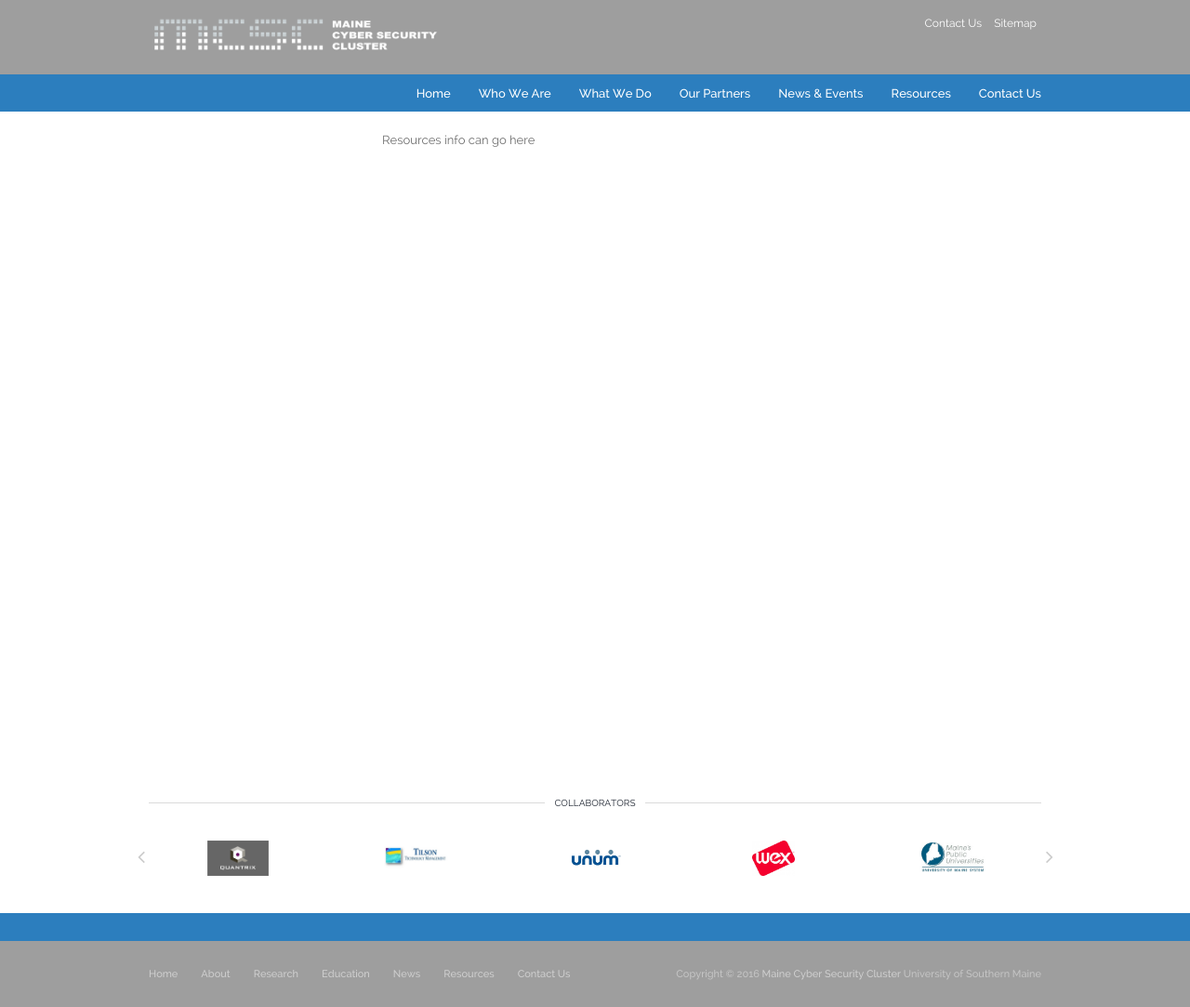
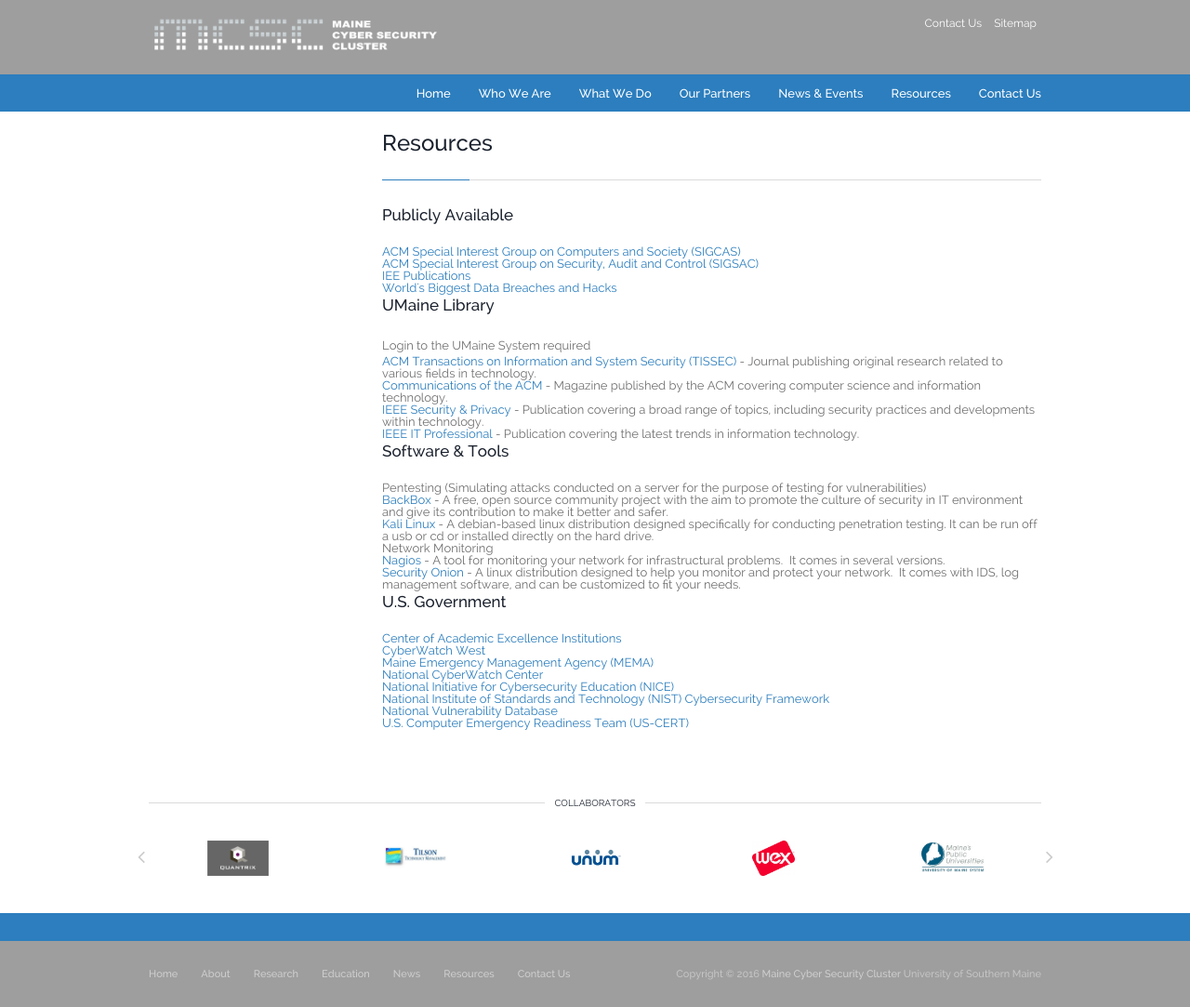
Before and after one commit to nick-spear/MCSC-Website-Update, a Jekyll site: the page built from _pages/resources/index.md, in a window 1280 px wide and 1083 px high. Shown: the whole window at 93% size. Built offline with Jekyll 4.4.1, drawn with Linux system fonts in a browser that asks for light colours; nearby versions of some CDN libraries.

Commit message:
Update index.md
Adding content

```diff
--- a/_pages/resources/index.md
+++ b/_pages/resources/index.md
@@ -4,4 +4,47 @@
 permalink: /resources/
 ---
 
-Resources info can go here
+<h1>Resources</h1>
+
+<h2>Publicly Available</h2>
+<ul>
+	<li><a href="http://www.sigcas.org/">ACM Special Interest Group on Computers and Society (SIGCAS)</a></li>
+	<li><a href="http://www.sigsac.org/">ACM Special Interest Group on Security, Audit and Control (SIGSAC)</a></li>
+	<li><a href="http://ieeexplore.ieee.org/Xplore/home.jsp">IEE Publications</a></li>
+	<li><a href="http://www.informationisbeautiful.net/visualizations/worlds-biggest-data-breaches-hacks/">World's Biggest Data Breaches and Hacks</a></li>
+</ul>
+<h2>UMaine Library</h2>
+Login to the UMaine System required
+<ul>
+	<li><a href="http://tissec.acm.org.ursus-proxy-1.ursus.maine.edu/">ACM Transactions on Information and System Security (TISSEC)</a> - Journal publishing original research related to various fields in technology.</li>
+	<li><a href="http://cacm.acm.org.ursus-proxy-1.ursus.maine.edu/">Communications of the ACM</a> - Magazine published by the ACM covering computer science and information technology.</li>
+	<li><a href="http://ieeexplore.ieee.org.ursus-proxy-1.ursus.maine.edu/">IEEE Security &amp; Privacy</a> - Publication covering a broad range of topics, including security practices and developments within technology.</li>
+	<li><a href="http://ieeexplore.ieee.org.ursus-proxy-1.ursus.maine.edu/">IEEE IT Professional</a> - Publication covering the latest trends in information technology.</li>
+	<li></li>
+</ul>
+<h2>Software &amp; Tools</h2>
+<ul>
+	<li>Pentesting (Simulating attacks conducted on a server for the purpose of testing for vulnerabilities)
+<ul>
+	<li><a href="https://www.backbox.org/">BackBox</a> - A free, open source community project with the aim to promote the culture of security in IT environment and give its contribution to make it better and safer.</li>
+	<li><a href="https://www.kali.org/">Kali Linux</a> - A debian-based linux distribution designed specifically for conducting penetration testing. It can be run off a usb or cd or installed directly on the hard drive.</li>
+</ul>
+</li>
+	<li>Network Monitoring
+<ul>
+	<li><a href="https://www.nagios.org/">Nagios</a> - A tool for monitoring your network for infrastructural problems.  It comes in several versions.</li>
+	<li><a href="https://security-onion-solutions.github.io/security-onion/">Security Onion</a> - A linux distribution designed to help you monitor and protect your network.  It comes with IDS, log management software, and can be customized to fit your needs.</li>
+</ul>
+</li>
+</ul>
+<h2>U.S. Government</h2>
+<ul>
+	<li><a href="https://www.nsa.gov/ia/academic_outreach/nat_cae/institutions.shtml">Center of Academic Excellence Institutions</a></li>
+	<li><a href="http://www.cyberwatchwest.org/">CyberWatch West</a></li>
+	<li><a href="http://www.maine.gov/mema/">Maine Emergency Management Agency (MEMA)</a></li>
+	<li><a href="http://www.nationalcyberwatch.org/">National CyberWatch Center</a></li>
+	<li><a href="http://csrc.nist.gov/nice/index.htm">National Initiative for Cybersecurity Education (NICE)</a></li>
+	<li><a href="http://www.nist.gov/cyberframework/">National Institute of Standards and Technology (NIST) Cybersecurity Framework</a></li>
+	<li><a href="https://nvd.nist.gov/">National Vulnerability Database</a></li>
+	<li><a href="https://www.us-cert.gov/">U.S. Computer Emergency Readiness Team (US-CERT)</a></li>
+</ul>
```
